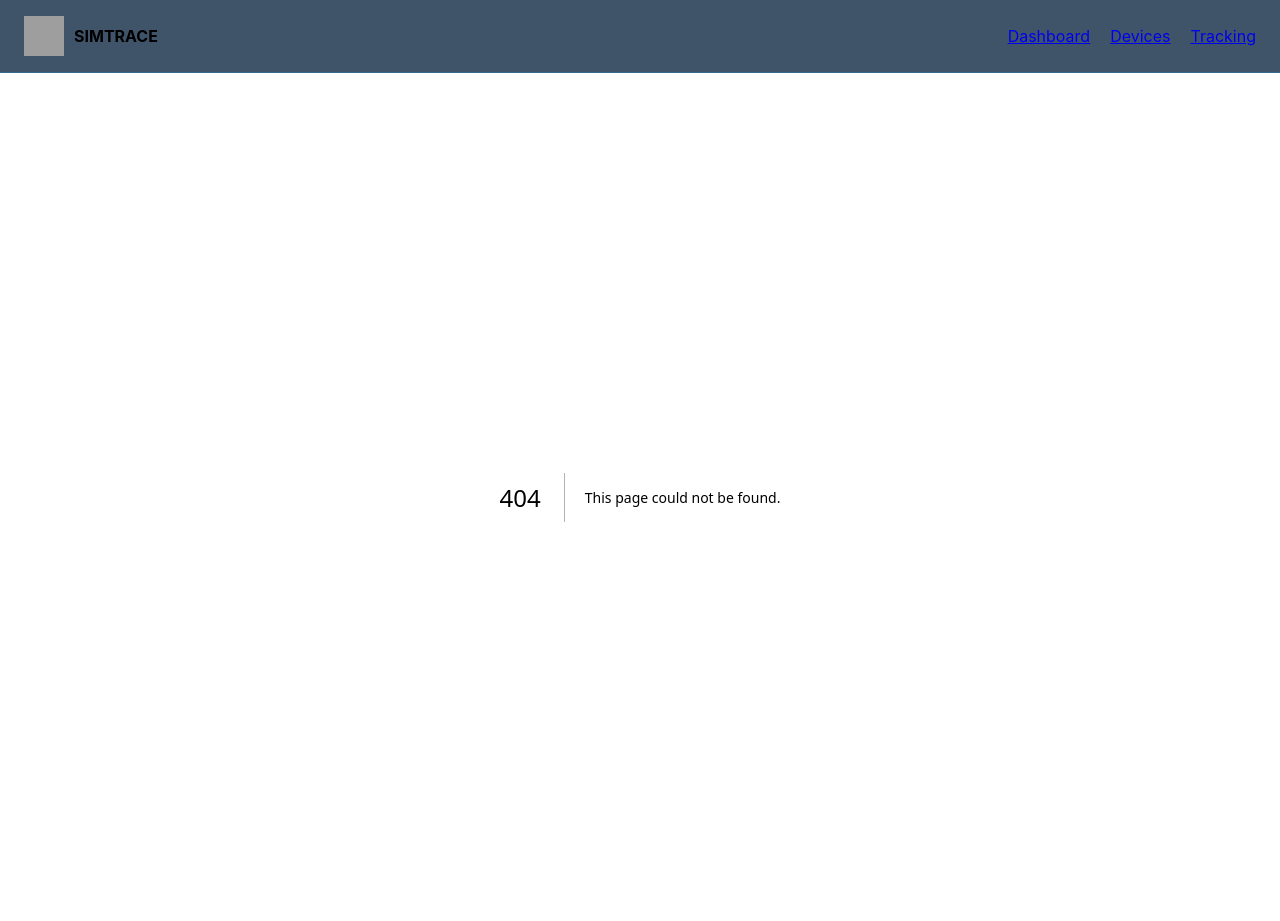
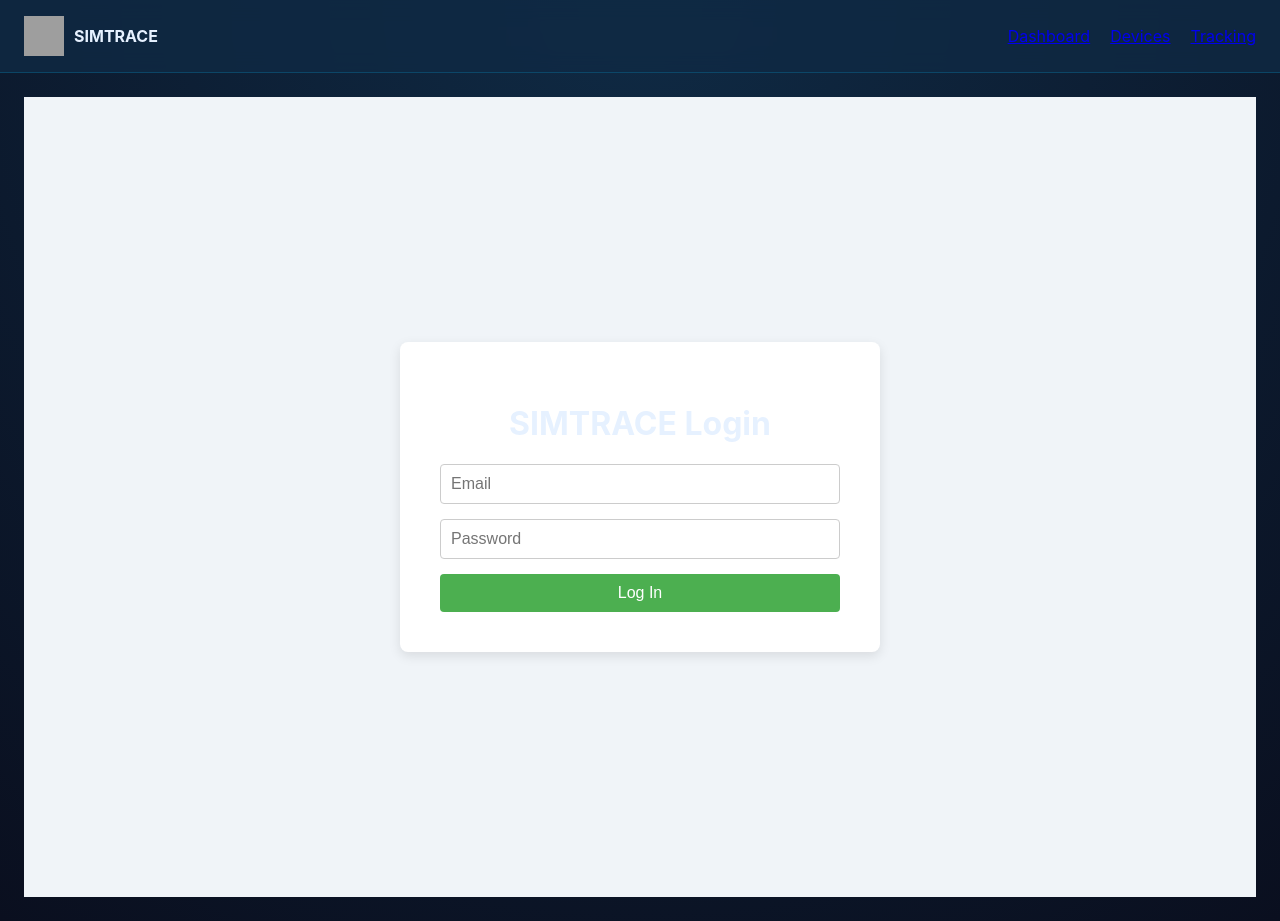
Before and after one commit to wamakena/PHONETRACE, a Next.js app: page /auth/signin in a window 1280 px wide. Before the commit this address had no page. Built offline with nearby package versions, Linux system fonts and the light colour scheme; grey boxes are pictures that could not be loaded.

Commit message:
Create page.js

```diff
--- /dev/null
+++ b/app/auth/signin/page.js
@@ -0,0 +1,103 @@
+"use client";
+
+import { signIn } from "next-auth/react";
+import { useState } from "react";
+import { useRouter } from "next/navigation";
+
+export default function SignInPage() {
+  const [email, setEmail] = useState("");
+  const [password, setPassword] = useState("");
+  const [error, setError] = useState("");
+  const router = useRouter();
+
+  const handleSubmit = async (e) => {
+    e.preventDefault();
+    setError("");
+
+    const res = await signIn("credentials", {
+      redirect: false,
+      email,
+      password,
+    });
+
+    if (res?.error) {
+      setError("Invalid email or password");
+    } else {
+      // Redirect to dashboard after successful login
+      router.push("/dashboard");
+    }
+  };
+
+  return (
+    <div style={containerStyle}>
+      <div style={formWrapper}>
+        <h1>SIMTRACE Login</h1>
+        {error && <p style={{ color: "red" }}>{error}</p>}
+        <form onSubmit={handleSubmit} style={formStyle}>
+          <input
+            type="email"
+            placeholder="Email"
+            value={email}
+            onChange={(e) => setEmail(e.target.value)}
+            required
+            style={inputStyle}
+          />
+          <input
+            type="password"
+            placeholder="Password"
+            value={password}
+            onChange={(e) => setPassword(e.target.value)}
+            required
+            style={inputStyle}
+          />
+          <button type="submit" style={buttonStyle}>
+            Log In
+          </button>
+        </form>
+      </div>
+    </div>
+  );
+}
+
+// Styles
+const containerStyle = {
+  display: "flex",
+  justifyContent: "center",
+  alignItems: "center",
+  height: "100vh",
+  backgroundColor: "#f0f4f8",
+};
+
+const formWrapper = {
+  padding: "40px",
+  borderRadius: "8px",
+  backgroundColor: "#fff",
+  boxShadow: "0 4px 12px rgba(0,0,0,0.1)",
+  width: "100%",
+  maxWidth: "400px",
+  textAlign: "center",
+};
+
+const formStyle = {
+  display: "flex",
+  flexDirection: "column",
+  gap: "15px",
+  marginTop: "20px",
+};
+
+const inputStyle = {
+  padding: "10px",
+  borderRadius: "4px",
+  border: "1px solid #ccc",
+  fontSize: "16px",
+};
+
+const buttonStyle = {
+  padding: "10px",
+  borderRadius: "4px",
+  border: "none",
+  backgroundColor: "#4caf50",
+  color: "#fff",
+  fontSize: "16px",
+  cursor: "pointer",
+};
```
